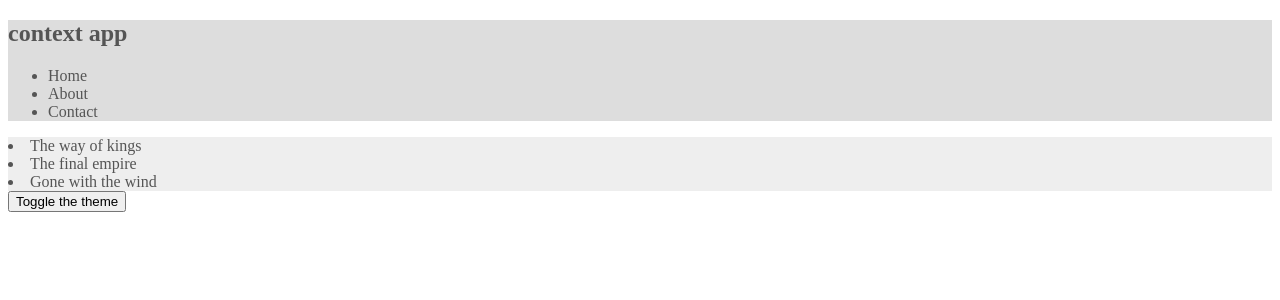
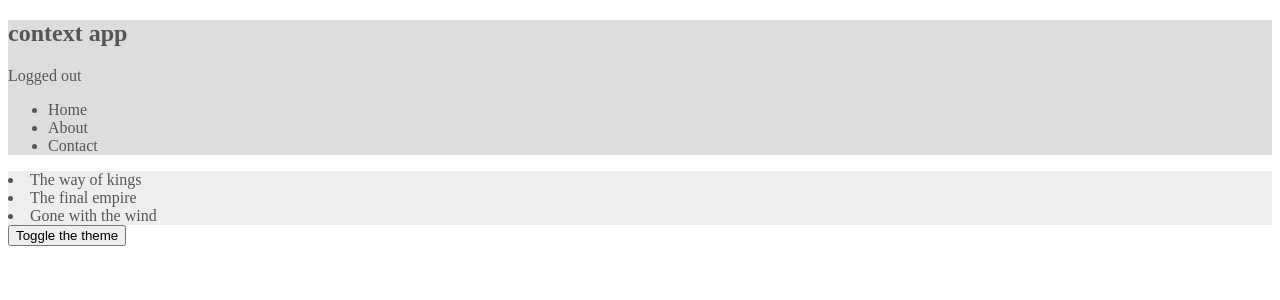
Before and after one commit to danielc92/react-hooks-context-tutorial, a React (Create React App) app: page / in a window 1280 px wide. Shown: the top 300 px of the page. Built offline with nearby package versions, Linux system fonts and the light colour scheme.

Commit message:
Added nested Consumer example

```diff
--- a/src/components/App.js
+++ b/src/components/App.js
@@ -3,16 +3,18 @@ import Navbar from './Navbar';
 import BookList from './BookList';
 import ThemeContextProvider from '../contexts/ThemeContext';
 import ThemeToggle from './ThemeToggle';
+import AuthContextProvider from '../contexts/AuthContext';
 
 export default class App extends Component {
     render() {
         return (
             <div className="App">
                 <ThemeContextProvider>
-
-                    <Navbar/>
-                    <BookList/>
-                    <ThemeToggle/>
+                    <AuthContextProvider>
+                        <Navbar/>
+                        <BookList/>
+                        <ThemeToggle/>
+                    </AuthContextProvider>
                 </ThemeContextProvider>
             </div>
         )
--- a/src/components/Navbar.js
+++ b/src/components/Navbar.js
@@ -1,18 +1,23 @@
 import React, { Component } from 'react'
 import { ThemeContext } from '../contexts/ThemeContext';
+import { AuthContext } from '../contexts/AuthContext';
 
 class Navbar extends Component {
 
-    static contextType = ThemeContext;
-
     render() {
-        console.log(this.context)
-        const { isLightTheme, light, dark } = this.context
-        const theme = isLightTheme ? light : dark
         return (
-            <nav style = {{background: theme.ui,
-            color: theme.syntax }}>
+        <AuthContext.Consumer>{(authContext) => (
+            <ThemeContext.Consumer>
+                {(themeContext) => {
+                    const { isAuthenticated, toggleAuth } = authContext;
+                    const { isLightTheme, light, dark } = themeContext;
+                    const theme = isLightTheme ? light : dark;
+                    return (
+                        <nav style = {{background: theme.ui, color: theme.syntax }}>
                             <h1>context app</h1>
+                            <div>
+                                { isAuthenticated ? 'Logged in' : 'Logged out'}
+                            </div>
                             <ul>
                                 <li>Home</li>
                                 <li>About</li>
@@ -20,6 +25,11 @@ class Navbar extends Component {
                             </ul>
                         </nav>
                     )
+                }}
+            </ThemeContext.Consumer>
+        )}
+        </AuthContext.Consumer>
+        )
     }
 }
 
--- a/src/contexts/AuthContext.js
+++ b/src/contexts/AuthContext.js
@@ -2,7 +2,7 @@ import React, { createContext, Component } from 'react'
 
 export const AuthContext = createContext();
 
-export default class AuthContextProvider extends Component {
+class AuthContextProvider extends Component {
 
     state = {
         isAuthenticated: false
```
Lines whose indentation alone changed are shown as unchanged.
